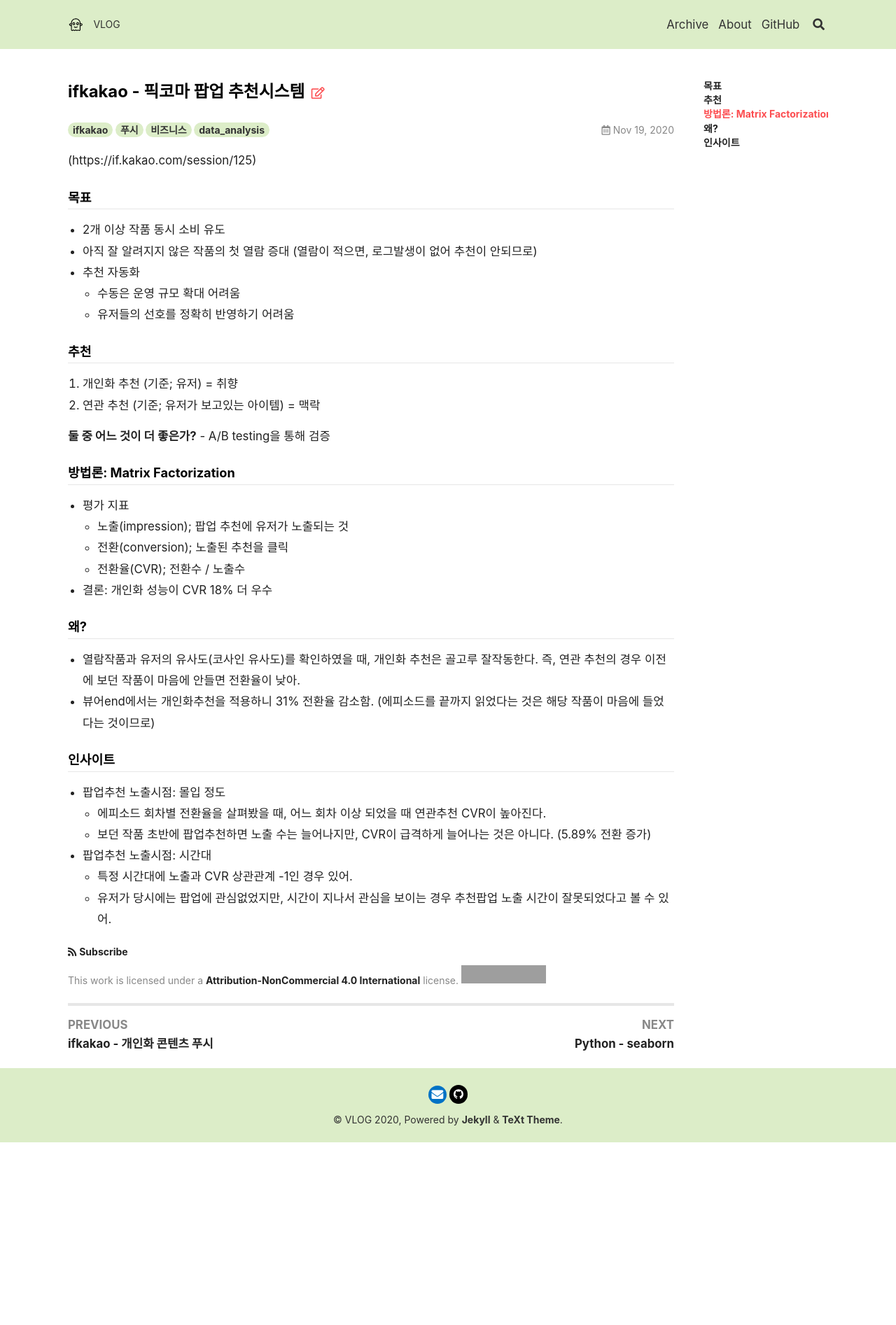
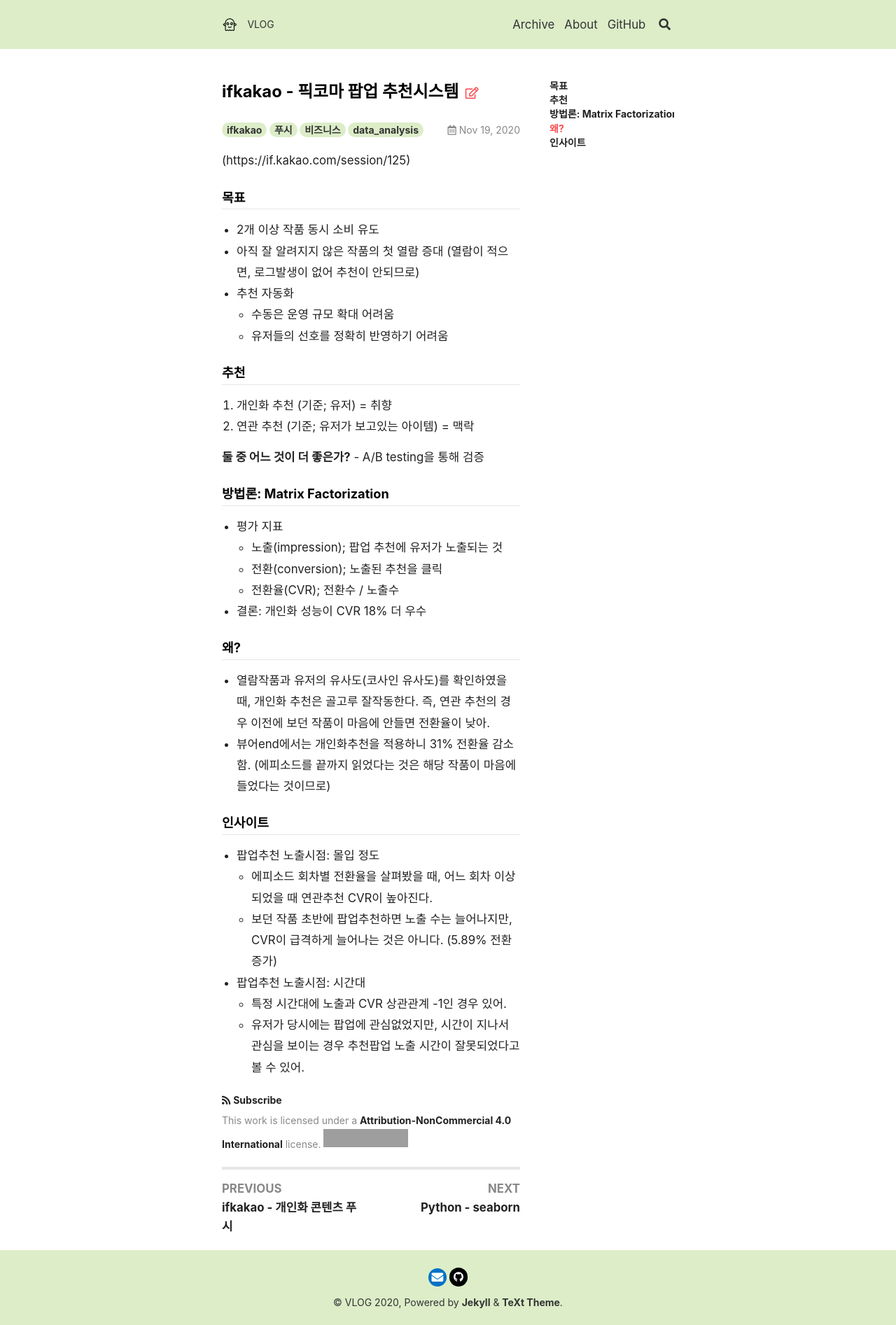
Before and after one commit to hyunjjin/hyunjjin.github.io, a Jekyll site: the page built from _posts/2020-11-19-픽코마 팝업 추천시스템.md, in a window 1280 px wide. Shown: the whole page at 70% size. Built offline with Jekyll 4.4.1, drawn with Linux system fonts in a browser that asks for light colours; nearby versions of some CDN libraries; before the commit the page ends 1632 px from its top, so only the background shows below that; grey boxes are pictures that could not be loaded.

Commit message:
Update _main.scss

```diff
--- a/_sass/components/_main.scss
+++ b/_sass/components/_main.scss
@@ -13,7 +13,7 @@
 
 .has-aside {
   .main {
-    max-width: map-get($layout, content-max-width) + map-get($layout, aside-width);
+    max-width: map-get($layout, content-max-width) - map-get($layout, aside-width);
     @include media-breakpoint-down(lg) {
       max-width: map-get($layout, content-max-width);
     }
```
